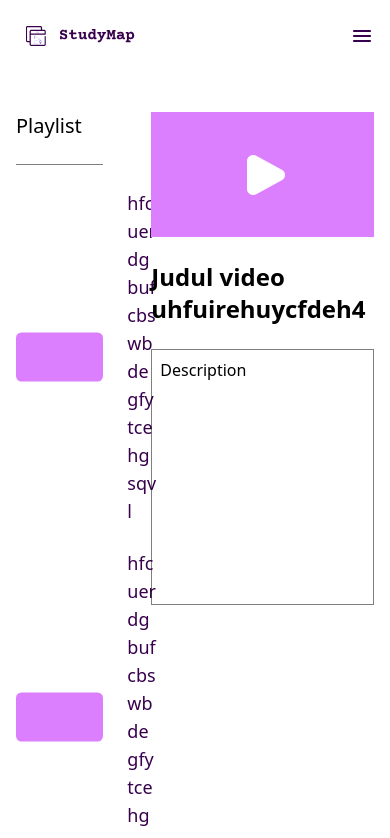
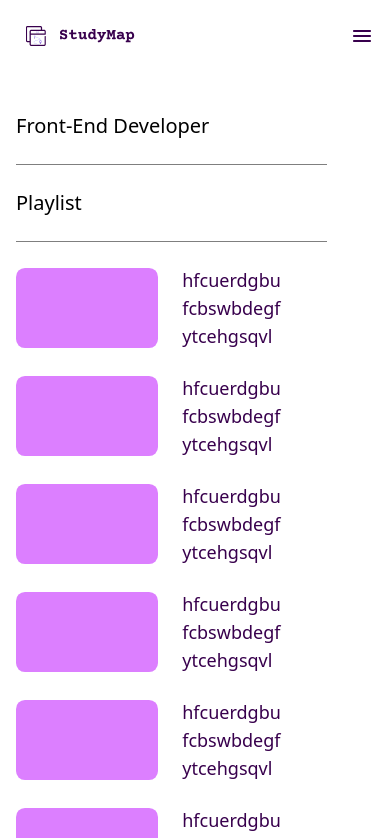
Before and after one commit to allsyalwaa/StudyMap, a React (Vite) app: page /video in a window 390 px wide. Shown: the top 838 px of the page. Built offline with nearby package versions, Linux system fonts and the light colour scheme.

Commit message:
refactor: Update VideoCourseLayout to improve mobile responsiveness and add course title section

```diff
--- a/src/layout/VideoCourseLayout.jsx
+++ b/src/layout/VideoCourseLayout.jsx
@@ -4,8 +4,12 @@ import SecVideoPlay from "../components/section/SecVideoPlay";
 export default function VideoCourseLayout() {
   return (
     <div className="container my-12">
-      <div className="grid grid-cols-3 gap-12">
-        <SecVideoCourse />
+      <div className="grid gap-12 md:grid-cols-3">
+        <div className="flex flex-col gap-6">
+          <h2 className="text-xl font-medium">Front-End Developer</h2>
+          <div className="border-b-[1px] border-black/50"></div>
+          <SecVideoCourse />
+        </div>
         <SecVideoPlay />
       </div>
     </div>
```
